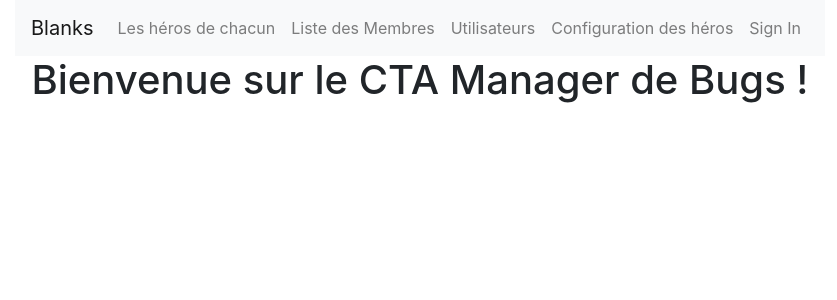
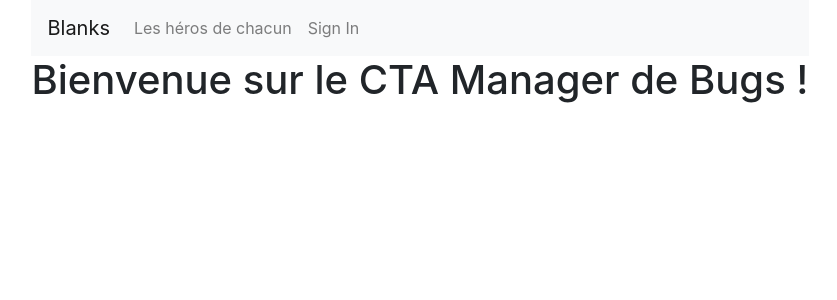
Before and after one commit to BaptisteLongy/cta-guild-manager-webapp, a React (Create React App) app: page / in a window 1280 px wide. Shown: the top 300 px of the page, without its empty margins (220-1057 px from the left). Built offline with nearby package versions, Linux system fonts and the light colour scheme.

Commit message:
Moved admin pages in the menu - seperate section

```diff
--- a/src/Navigation/AppHeader.js
+++ b/src/Navigation/AppHeader.js
@@ -16,15 +16,18 @@ class AppHeader extends Component {
                 <Navbar.Collapse id="basic-navbar-nav">
                     <Nav className="mr-auto">
                         <Nav.Link as={Link} to="/members">Les héros de chacun</Nav.Link>
-                        <Nav.Link as={Link} to="/memberlist">Liste des Membres</Nav.Link>
-                        <Nav.Link as={Link} to="/userlist">Utilisateurs</Nav.Link>
-                        <Nav.Link as={Link} to="/heroesconfiguration">Configuration des héros</Nav.Link>
                         <Nav.Link as={Link} to="/signin">Sign In</Nav.Link>
-                        {(this.props.loggedUser === null) ? null : <NavDropdown title={this.props.loggedUser.name} id="basic-nav-dropdown">
-                            <NavDropdown.Item as={Link} to="/memberheroslist">Mes héros</NavDropdown.Item>
-                            <NavDropdown.Divider />
-                            <NavDropdown.Item onClick={this.props.onUserLogout}>Sign Out</NavDropdown.Item>
-                        </NavDropdown>}
+                        {(this.props.loggedUser === null) ? null :
+                            <NavDropdown title={this.props.loggedUser.name} id="basic-nav-dropdown">
+                                <NavDropdown.Item as={Link} to="/memberheroslist">Mes héros</NavDropdown.Item>
+                                <NavDropdown.Divider />
+                                <NavDropdown.Item as={Link} to="/memberlist">Liste des Membres</NavDropdown.Item>
+                                <NavDropdown.Item as={Link} to="/userlist">Utilisateurs</NavDropdown.Item>
+                                <NavDropdown.Item as={Link} to="/heroesconfiguration">Configuration des héros</NavDropdown.Item>
+                                <NavDropdown.Divider />
+                                <NavDropdown.Item onClick={this.props.onUserLogout}>Sign Out</NavDropdown.Item>
+                            </NavDropdown>
+                        }
 
                     </Nav>
                 </Navbar.Collapse>
```
